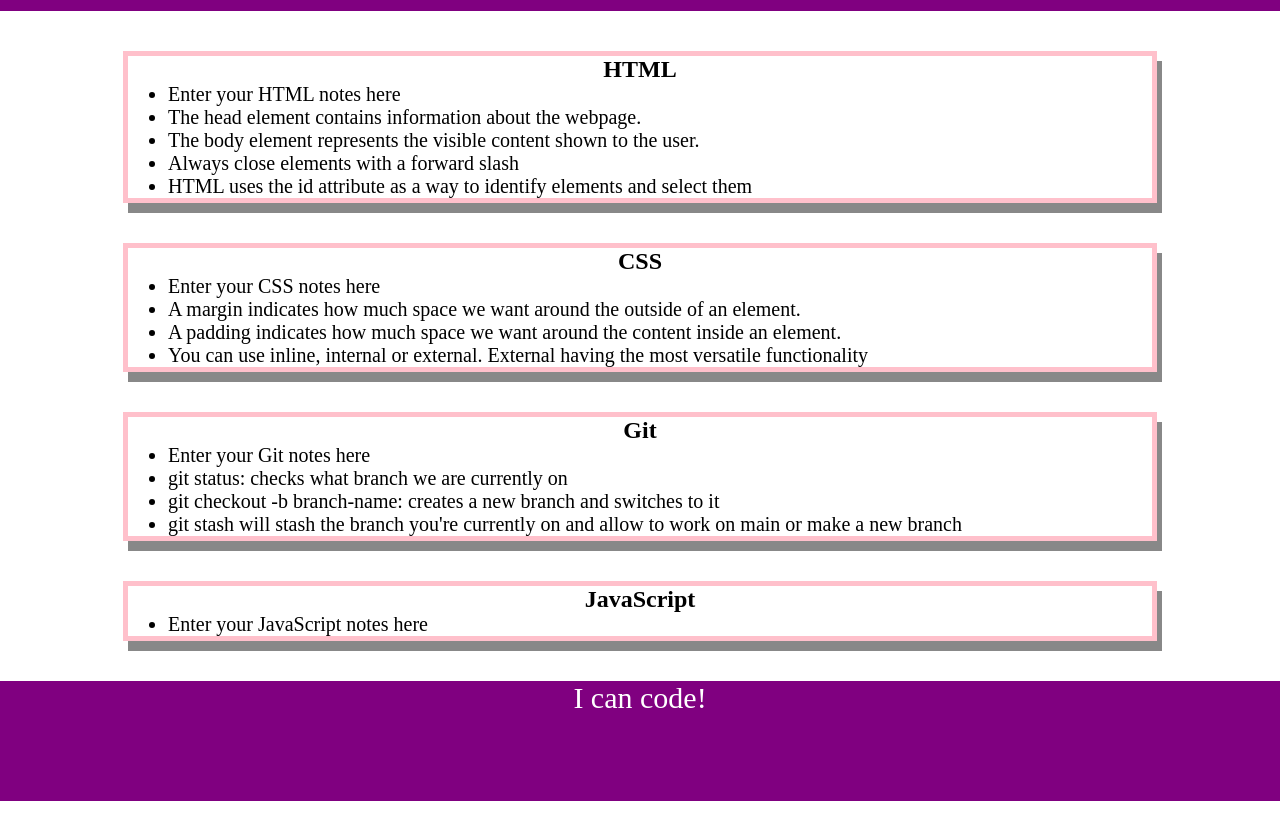
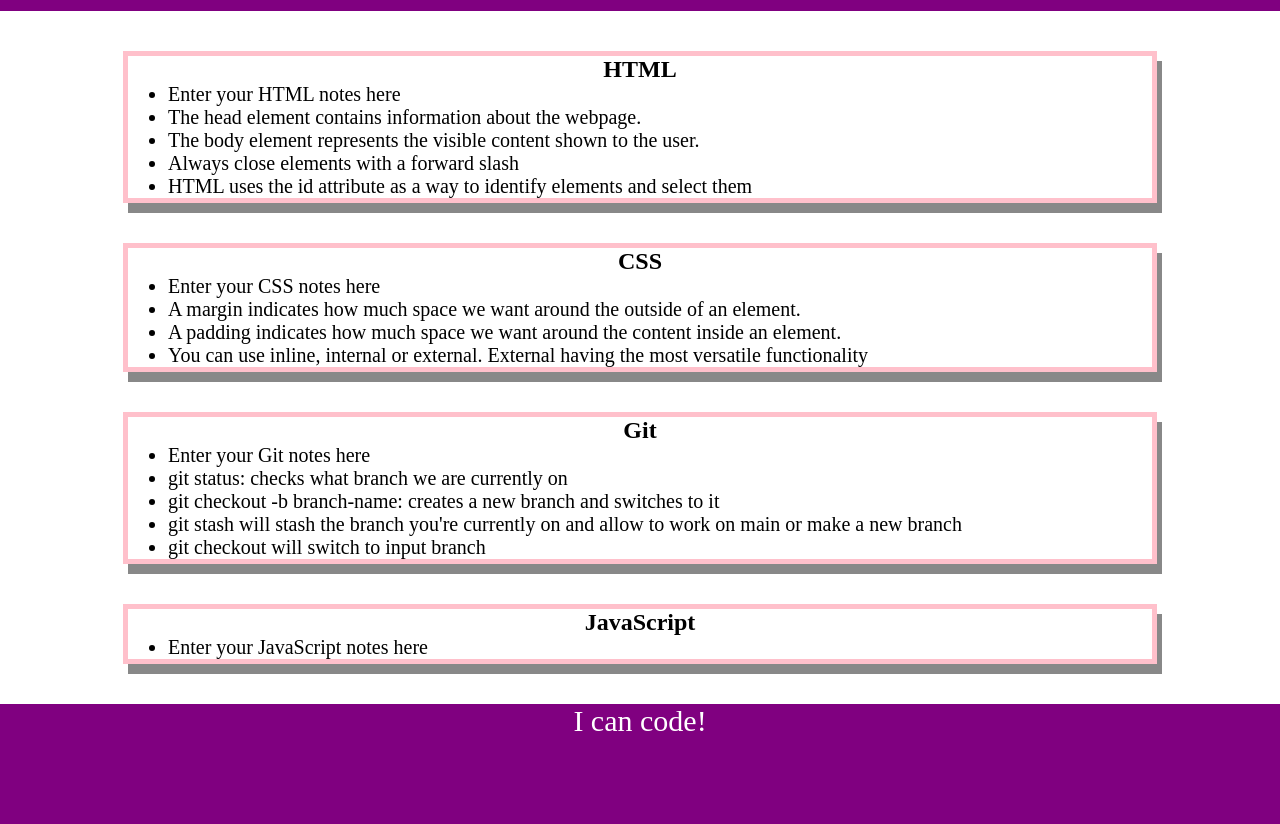
Before and after one commit to MZernick/prework-study-guide, a plain HTML site: page prework-study-guide/index.html in a window 1280 px wide. Shown: the part 109-933 px from the top of the page. Before the commit the page ends 910 px from the top, so only its background shows below. Drawn offline with Linux system fonts and the light colour scheme.

```diff
--- a/prework-study-guide/index.html
+++ b/prework-study-guide/index.html
@@ -41,7 +41,7 @@
        <li>git status: checks what branch we are currently on</li>
        <li>git checkout -b branch-name: creates a new branch and switches to it</li>
        <li>git stash will stash the branch you're currently on and allow to work on main or make a new branch</li>
-
+       <li>git checkout will switch to input branch</li>
      </ul>
       </section>
 
```
Also changed, not shown: 1 other file.
